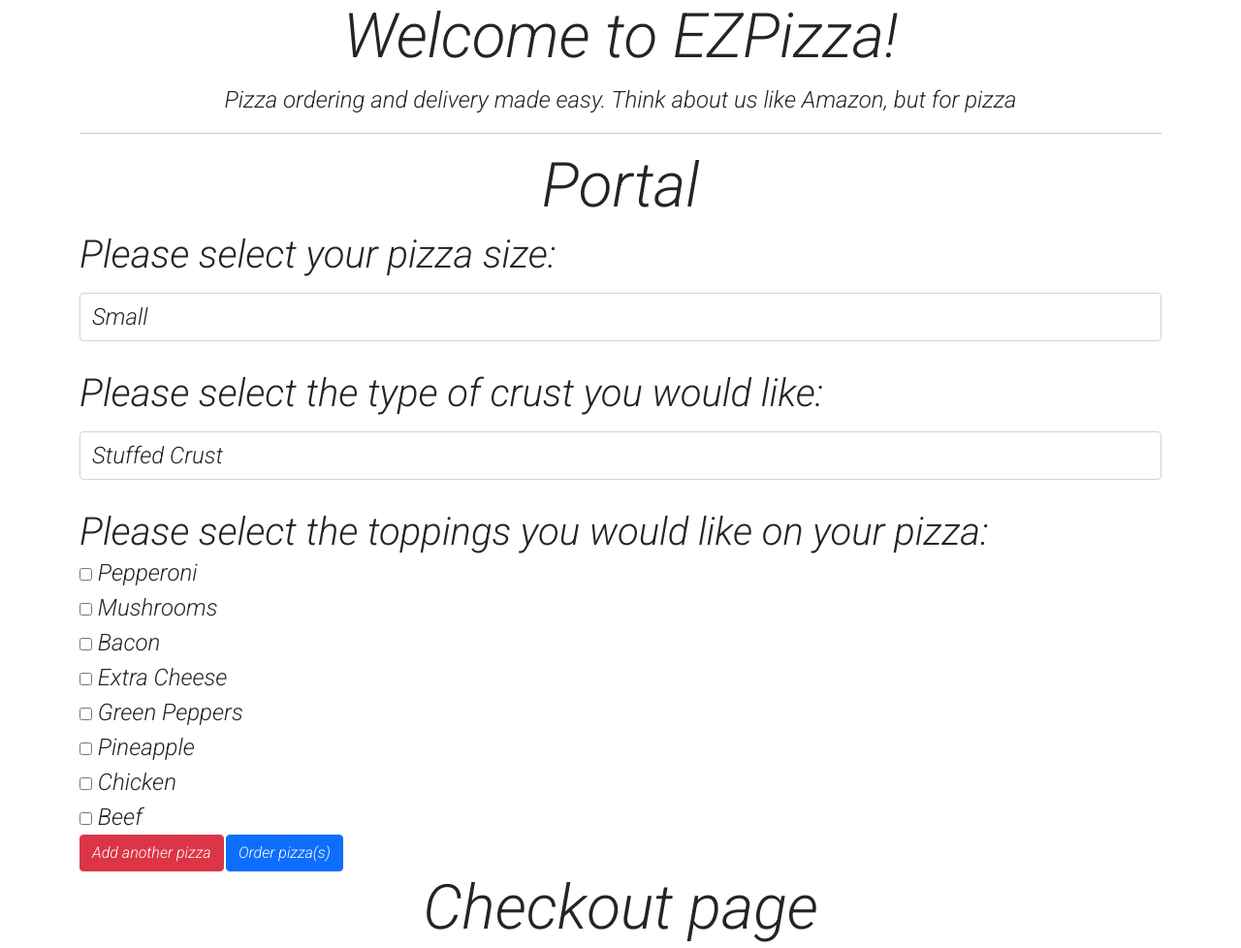
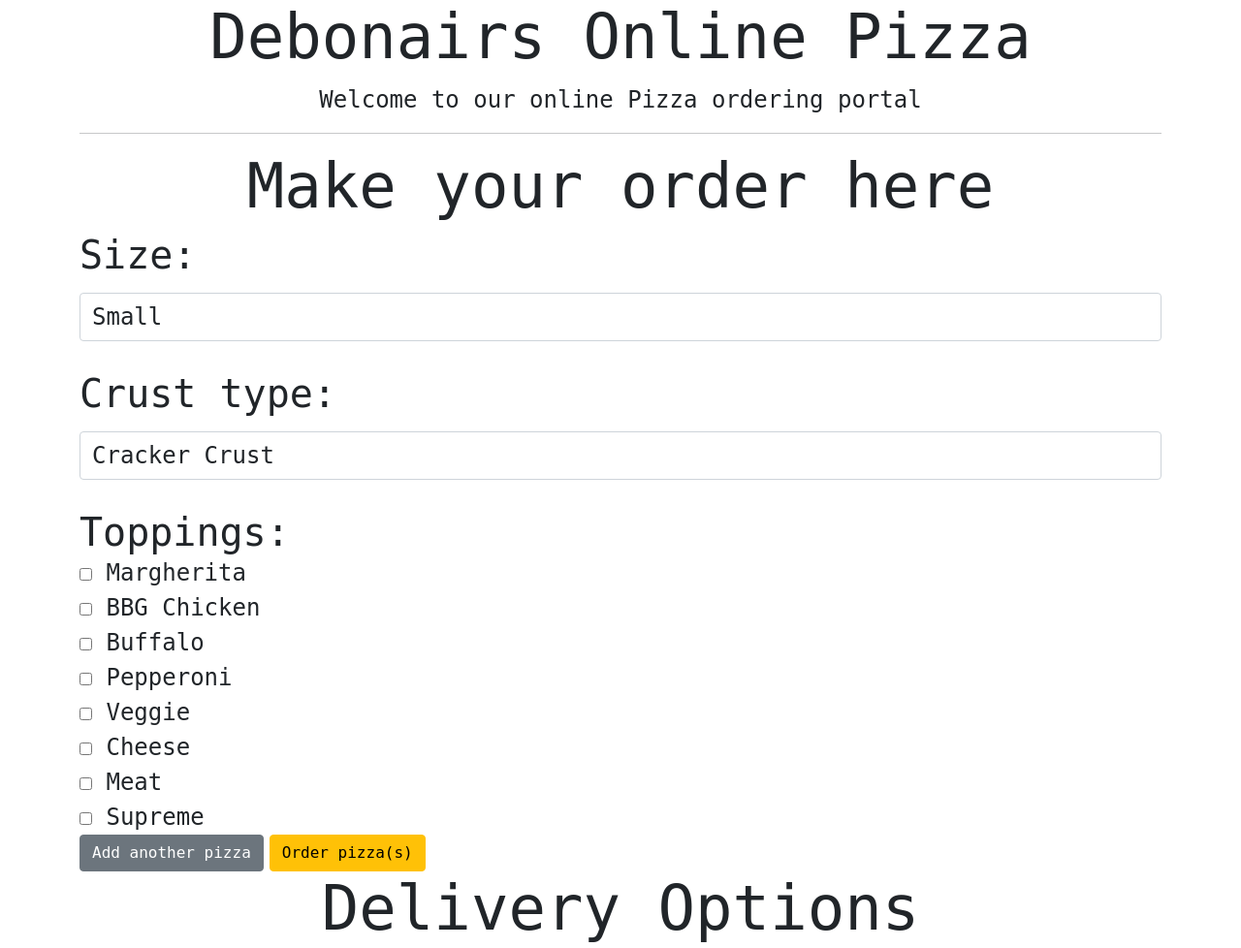
Before and after one commit to Steve-FrontEnd/Debonair, a plain HTML site: page index.html in a window 1280 px wide. Shown: the whole page at 97% size. Drawn offline with nearby package versions, Linux system fonts and the light colour scheme.

Commit message:
Your branch is ahead of 'origin/main' by 1 commit.

```diff
--- a/css/styles.css
+++ b/css/styles.css
@@ -6,7 +6,7 @@
 }
 html body {
   font-size: 62.5%;
-  font-family: 'Roboto', sans-serif;
+  font-family: 'monospace', sans-serif;
   box-sizing: border-box;
 }
 #orderForm {
--- a/index.html
+++ b/index.html
@@ -8,18 +8,18 @@
   <link href="css/styles.css" rel="stylesheet" type="text/css">
   <script src="https://code.jquery.com/jquery-3.6.0.js" integrity="sha256-H+K7U5CnXl1h5ywQfKtSj8PCmoN9aaq30gDh27Xc0jk=" crossorigin="anonymous"></script>
   <script src="js/scripts.js" type="text/javascript"></script>
-  <title>EZPizza</title>
+  <title>Debonairs Online Pizza</title>
 </head>
 <body>
   <div class="container" id="bodyContainer">
-    <h1 class="head1">Welcome to EZPizza!</h1>
-    <p>Pizza ordering and delivery made easy. Think about us like Amazon, but for pizza</p>
+    <h1 class="head1">Debonairs Online Pizza</h1>
+    <p>Welcome to our online Pizza ordering portal</p>
     <hr>
-    <h1 class="head1">Portal</h1>
+    <h1 class="head1">Make your order here</h1>
     <form id="pizzaInput">
       <div id="pizzas">
         <div class="form-group">
-          <label for="pizzaSize" class="display-6">Please select your pizza size:</label>
+          <label for="pizzaSize" class="display-6">Size:</label>
           <br>
           <br>
           <select class="form-control" id="pizzaSize">
@@ -31,54 +31,54 @@
         <br>
         <br>
         <div class="form-group">
-          <label for="crustType" class="display-6">Please select the type of crust you would like:</label>
+          <label for="crustType" class="display-6"> Crust type:</label>
           <br>
           <br>
           <select class="form-control" id="crustType">
-            <option id="stuffed" value="1">Stuffed Crust</option>
-            <option id="flatBread" value="2">Flat Bread Crust</option>
-            <option id="thin" value="3">Thin Crust</option>
-            <option id="thick" value="4">Thick Crust</option>
+            <option id="Cracker" value="1">Cracker Crust</option>
+            <option id="Thin" value="2">Thin Crust</option>
+            <option id="Stuffed" value="3">Stuffed Crust</option>
+            <option id="Cheese" value="4">Cheese Crust</option>
           </select>
         </div>
         <br>
         <br>
         <div class="form-group">
-          <label for="toppings" class="display-6">Please select the toppings you would like on your pizza:</label>
+          <label for="toppings" class="display-6">Toppings:</label>
           <div id="toppings">
-            <input name="topping" type="checkbox" value="pepperoni" /> Pepperoni
+            <input name="topping" type="checkbox" value="Margherita" /> Margherita
             <br>
-            <input name="topping" type="checkbox" value="mushrooms" /> Mushrooms
+            <input name="topping" type="checkbox" value="BBG Chicken" /> BBG Chicken
             <br>
-            <input name="topping" type="checkbox" value="bacon" /> Bacon
+            <input name="topping" type="checkbox" value="Buffalo" /> Buffalo
             <br>
-            <input name="topping" type="checkbox" value="extraCheese" /> Extra Cheese
+            <input name="topping" type="checkbox" value="Pepperoni" /> Pepperoni
             <br>
-            <input name="topping" type="checkbox" value="greenPeppers" /> Green Peppers
+            <input name="topping" type="checkbox" value="Veggie" /> Veggie
             <br>
-            <input name="topping" type="checkbox" value="pineapple" /> Pineapple
+            <input name="topping" type="checkbox" value="cheese" /> Cheese
             <br>
-            <input name="topping" type="checkbox" value="chicken" /> Chicken
+            <input name="topping" type="checkbox" value="meat" /> Meat
             <br>
-            <input name="topping" type="checkbox" value="beef" /> Beef
+            <input name="topping" type="checkbox" value="supreme" /> Supreme
           </div>
         </div>
       </div>
-      <span id="newPizza" class="btn btn-danger">Add another pizza</span>
+      <span id="newPizza" class="btn btn-secondary">Add another pizza</span>
 
-      <button type="submit" id="pizzaSubmit" class="btn btn-primary">Order pizza(s)</button>
+      <button type="submit" id="pizzaSubmit" class="btn btn-warning">Order pizza(s)</button>
     </form>
-    <h1 class="head1">Checkout page</h1>
+    <h1 class="head1">Delivery Options</h1>
     <form id="location">
       <div id="orderForm">
-        <p>Would you like your pizza delivered to your location? There will be an additional cost of ksh 200</p>
+        <p>Delivery cost of ksh 100 outside CBD</p>
         <div class="form-group">
           <input value="Yes" type="radio" id="yesDelivery" name="deliveryOption" /> <span class="options">Yes</span>
           <br>
           <input value="No" type="radio" id="noDelivery" name="deliveryOption" /> <span class="options">No</span>
         </div>
         <div class="form-group">
-          <input class="form-control" type="text" placeholder="Lavington, Riara Rd..." id="locationInput" />
+          <input class="form-control" type="text" placeholder="Haile Selassie Av" id="locationInput" />
         </div>
         <button type="submit" id="deliverySubmit" class="btn btn-primary orderForm">Confirm</button>
       </div>
--- a/js/scripts.js
+++ b/js/scripts.js
@@ -5,16 +5,16 @@ function NewPizza(size, crust) {
   this.toppings = [];
 }
 
-var deliveryCost = 200;
+var deliveryCost = 100;
 
-var smallPizza = 150;
-var mediumPizza = 300;
-var largePizza = 450;
+var smallPizza = 200;
+var mediumPizza = 250;
+var largePizza = 300;
 
-var stuffedCrust = 110;
-var flatBreadCrust = 70;
-var thinCrust = 50;
-var thickCrust = 80;
+var stuffedCrust = 150;
+var flatBreadCrust = 100;
+var thinCrust = 150;
+var thickCrust = 150;
 
 var smPep = 40;
 var smBac = 60;
@@ -210,11 +210,11 @@ $(document).ready(function() {
         var jsdelivr = document.forms[1].deliveryOption;
         console.log(jsdelivr);
         if (jsdelivr.value === "No") {
-          $("#costOutput").text("Dear Esteemed Customer, your total cost will be ksh. " + totalPizzaCost.toString());
+          $("#costOutput").text("Your total cost will be ksh. " + totalPizzaCost.toString());
         }
         else if (jsdelivr.value === "Yes") {
           totalPizzaCost += deliveryCost;
-          $("#costOutput").text("Dear Esteemed Customer, your total cost will be ksh " + totalPizzaCost.toString() + ". Your order will be delivered to your location.");
+          $("#costOutput").text("Your total cost will be ksh " + totalPizzaCost.toString() + ". Delivery will be made at your location.");
         }
       });
     });
```
